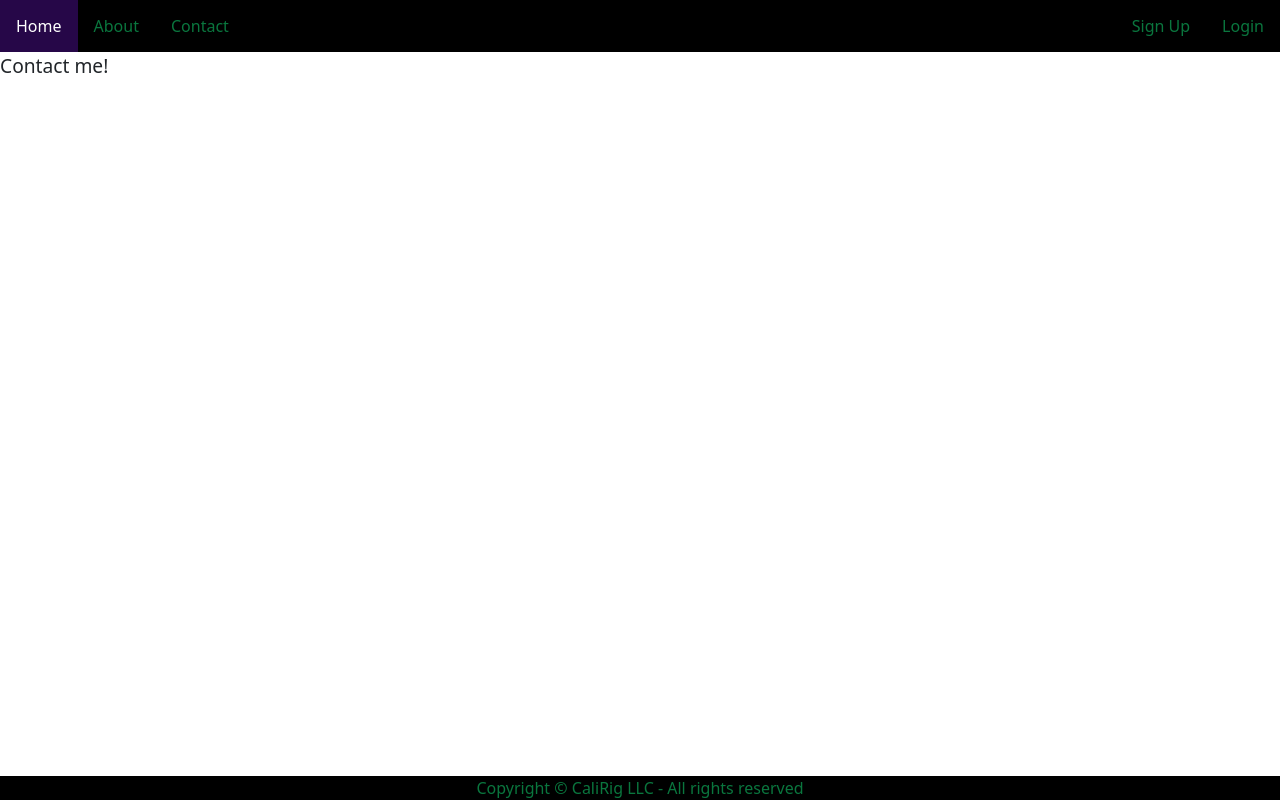
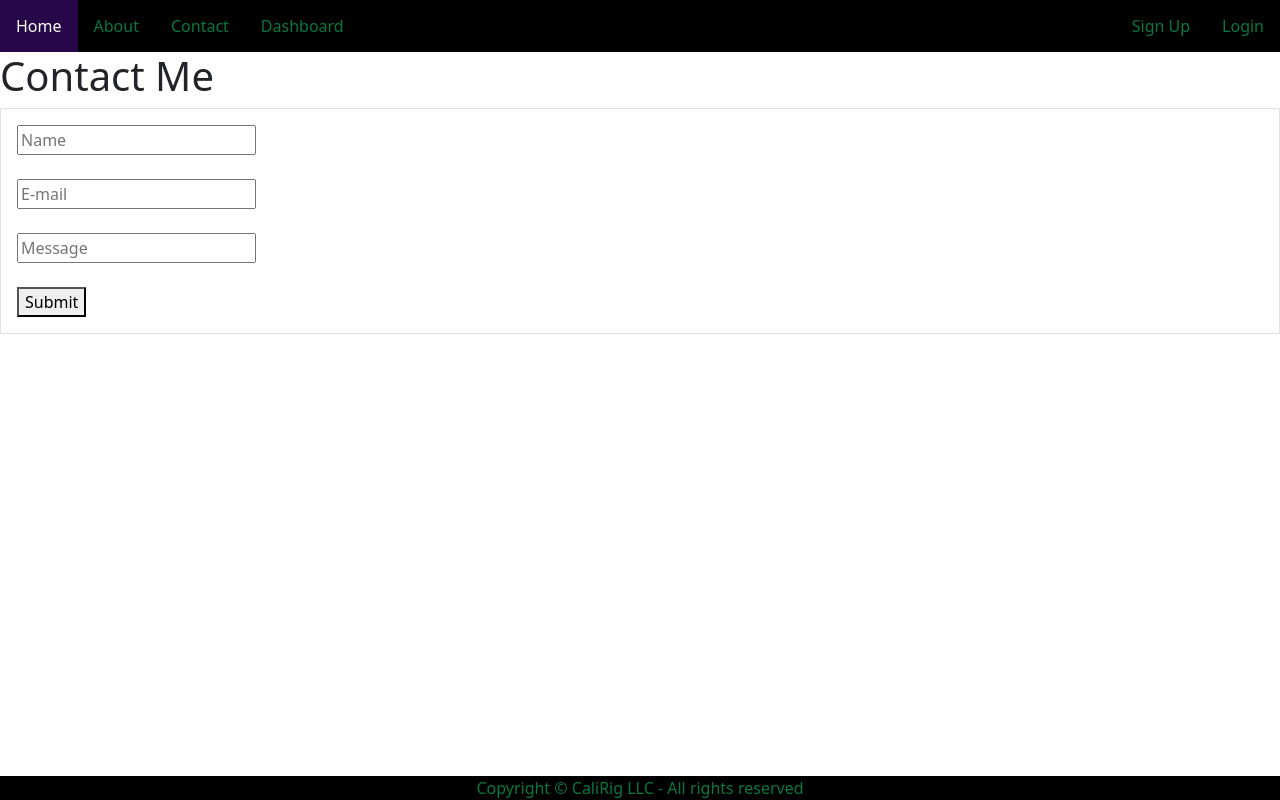
Before and after one commit to calbytes/calirig, a Next.js app: page /contact in a window 1280 px wide. Built offline with nearby package versions, Linux system fonts and the light colour scheme.

Commit message:
removed conditional Link/role in navBar. updated /Contact form. implemented auth in Dashboard.

```diff
--- a/components/layout.tsx
+++ b/components/layout.tsx
@@ -2,6 +2,7 @@ import React from 'react';
 import Head from 'next/head';
 import NavigationBar from './navigationbar';
 import Footer from './footer.component';
+import { getCookie } from 'cookies-next';
 
 interface LayoutProps {
   title: string;
@@ -10,20 +11,21 @@ interface LayoutProps {
 
 export default function Layout({ title, children }: LayoutProps): JSX.Element {
   return (
-    <>
+    <div>
       <Head>
         <title>{title}</title>
         <link rel="icon" href="/favicon.ico" />
         <meta name="Calirig" content="www.calirig.net" />
+        <meta name="description" content="CaliRig Projects" />
       </Head>
 
       <header>
-        <NavigationBar role=""/>
+        <NavigationBar role="xxx"/>
       </header>
 
       <main>{children}</main>
 
       <Footer />
-    </>
+    </div>
   );
 }
--- a/components/navigationbar.tsx
+++ b/components/navigationbar.tsx
@@ -9,11 +9,7 @@ export default function NavigationBar({ role }): JSX.Element {
             <Link href="/">Home</Link>
             <Link href="/about">About</Link>
             <Link href="/contact">Contact</Link>
-            {role == "admin" ?
-                <Link href="/private/dashboard">Dashboard</Link>
-            :
-                <></>
-            }
+            <Link href="/private/dashboard">Dashboard</Link>
 
             <div className={styles.navFixedRight}>
                 <Link href="/"> </Link>
--- /dev/null
+++ b/pages/api/contact.tsx
@@ -0,0 +1,11 @@
+export default async function handler(req, res) {
+  if (req.method == "POST"){
+    const name = req.body['name'];
+    const email = req.body['email'];
+    const msg = req.body['message'];
+
+    console.log(name + ", " + email + ", " + msg);
+  }
+
+  res.redirect("/");
+}
--- a/pages/api/login.tsx
+++ b/pages/api/login.tsx
@@ -8,8 +8,7 @@ export default async function handler(req, res) {
     const cookies = new Cookies(req, res);
     cookies.set('usr', username);
     cookies.set('pwd', password);
-
-    cookies.set('role', "admin");
+    cookies.set('role', "VIEWER");
     res.redirect("/");
   }
 }
--- a/pages/api/signup.tsx
+++ b/pages/api/signup.tsx
@@ -3,9 +3,7 @@ import Cookies from 'cookies';
 export default async function handler(req, res) {
   if (req.method == "POST"){
     const email = req.body['email'];
-    const username = req.body['username']
-    const password = req.body['password']
-
+    const username = req.body['username'];
     const cookies = new Cookies(req, res);
     res.redirect("/");
   }
--- a/pages/contact.tsx
+++ b/pages/contact.tsx
@@ -1,12 +1,31 @@
 import Layout from '../components/layout';
 import utilStyles from '../styles/utils.module.css';
+import styles from '../components/layout.module.css';
+import React, { useState } from 'react';
 
 export default function Contact(): JSX.Element {
   return (
     <Layout title="Contact">
-      <section className={utilStyles.headingMd}>
-        <p>Contact me!</p>
-      </section>
+        <div className={styles.forContainer}>
+          <h1>Contact Me</h1>
+          <form className="border p-3" action='/api/contact' method='POST'>
+            <div className="form-group">
+              <input name="name" id="name" type="text" placeholder='Name' required />
+            </div>
+            <br />
+            <div className="form-group">
+              <input name="email" id="email" type="email" placeholder='E-mail' required />
+            </div>
+            <br />
+            <div className="form-group">
+              <input name="message" id="message" type="text" placeholder='Message' required />
+            </div>
+            <br />
+            <div>
+              <button type="submit">Submit</button>
+            </div>
+          </form>
+        </div>
     </Layout>
   );
 }
```
Also changed, not shown: pages/index.tsx (+3 -4 lines), pages/private/dashboard.tsx (+28 -3 lines).
